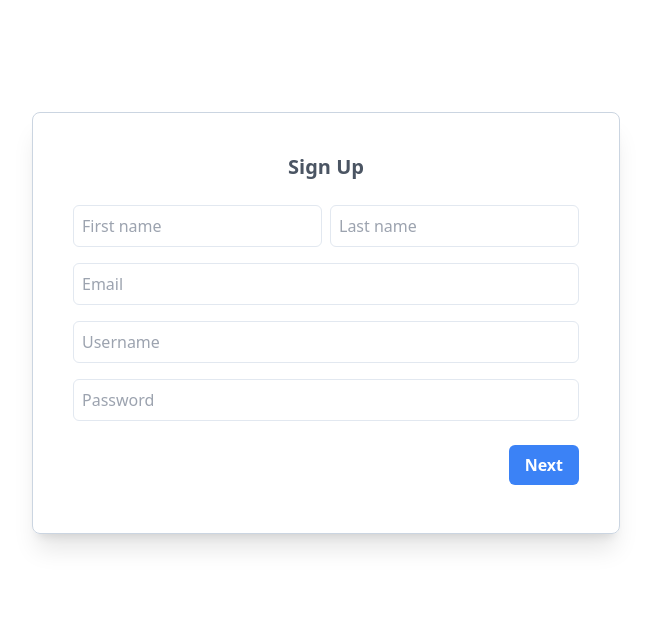
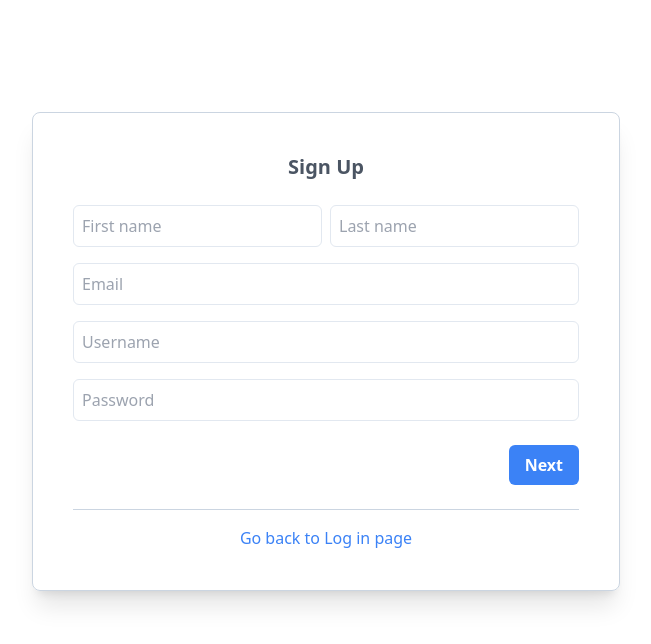
Before and after one commit to aguilanbon/contact-list-app, a React (Create React App) app: page /signup in a window 1280 px wide. Shown: the top 644 px of the page, without its empty margins (314-965 px from the left). Built offline with nearby package versions, Linux system fonts and the light colour scheme.

Commit message:
added anchor tag to return to login page

```diff
--- a/src/pages/Signup/SignUp.jsx
+++ b/src/pages/Signup/SignUp.jsx
@@ -3,6 +3,7 @@ import { useContext } from 'react'
 import SignUpContext from '../../helpers/SignUpContext'
 import FirstStep from './FirstStep'
 import SecondStep from './SecondStep'
+import { Link } from "react-router-dom";
 
 function SignUp() {
 
@@ -26,6 +27,10 @@ function SignUp() {
                     </div>
                     {signUpStep === 1 && <FirstStep />}
                     {signUpStep === 2 && <SecondStep />}
+                    <div className='w-full border-b border-slate-300 mt-4'></div>
+                    <div className='w-full flex items-center justify-center'>
+                        <Link to='/' className='mt-4 text-blue-500 hover:border-b hover:border-blue-500 cursor-pointer'>Go back to Log in page</Link>
+                    </div>
                 </div>
             </div>
         </div>
```
